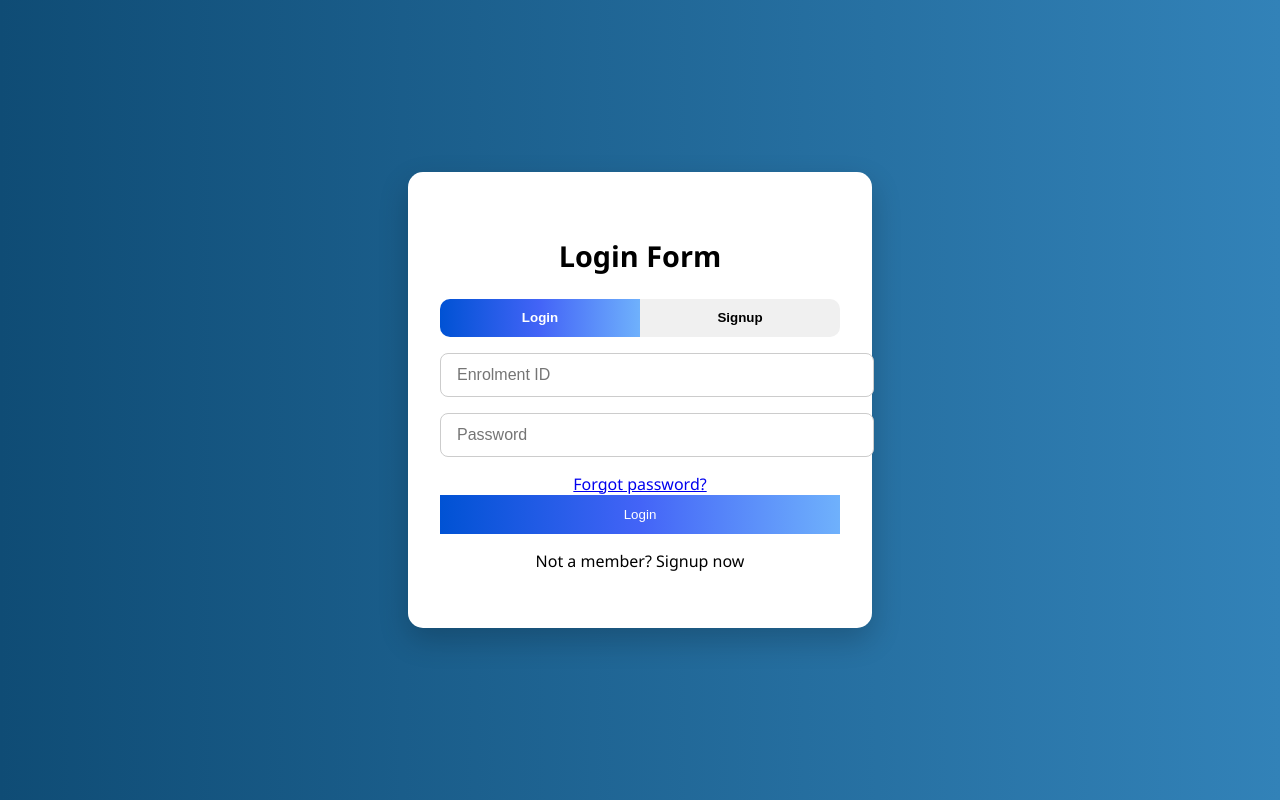
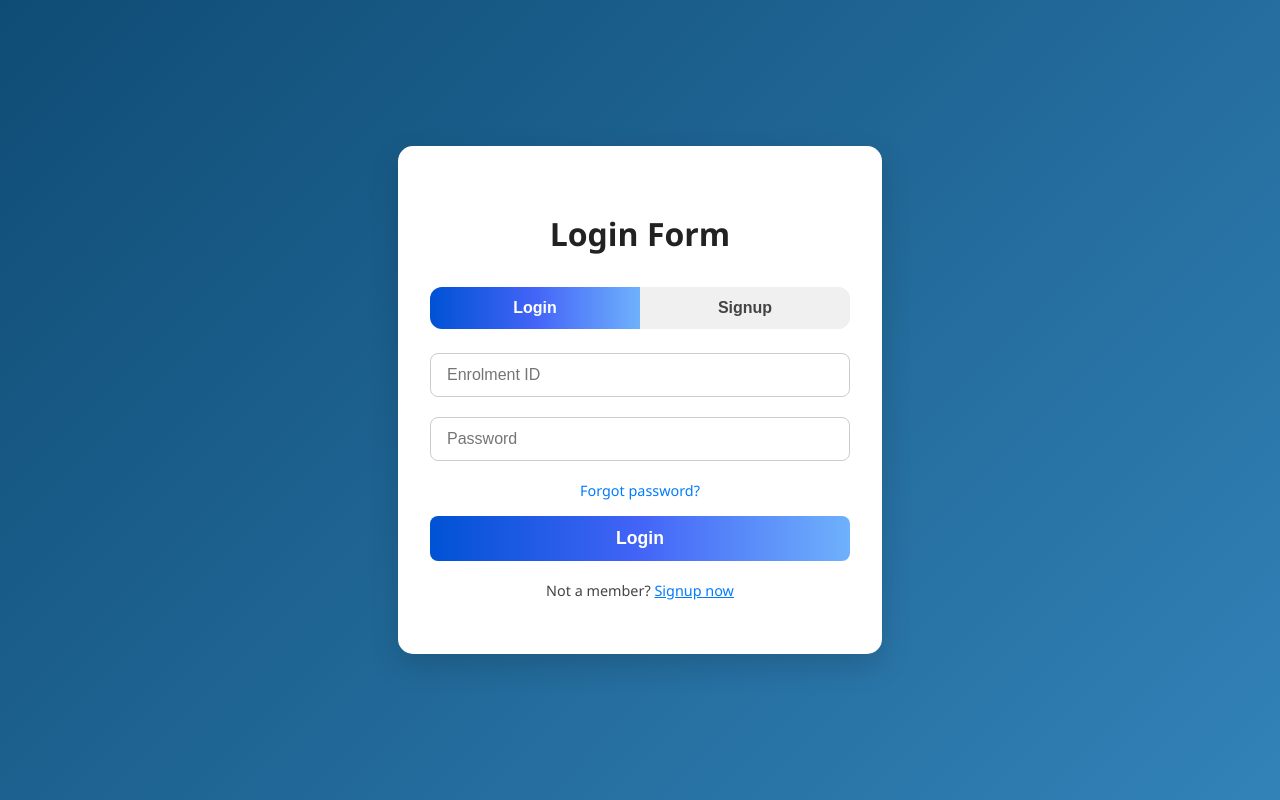
Before and after one commit to simona-cholakova/noteXchange, a React (Create React App) app in the folder frontend/: page /login in a window 1280 px wide. Built offline with nearby package versions, Linux system fonts and the light colour scheme.

Commit message:
login/register style fixed

```diff
--- a/frontend/src/components/AuthForm.js
+++ b/frontend/src/components/AuthForm.js
@@ -31,9 +31,7 @@ const AuthForm = () => {
                     password: formData.password
                 });
 
-                // Assuming loginResponse is the parsed JSON response with a `user` object:
                 if (loginResponse.user) {
-                    // Save user info (with enrolment_id etc.) to localStorage
                     localStorage.setItem('user', JSON.stringify(loginResponse.user));
                 }
 
@@ -49,13 +47,35 @@ const AuthForm = () => {
                 }
 
             } else {
+                // Register the user
                 await register(formData);
-                navigate('/login');
+
+                // After successful registration, perform login automatically
+                const loginResponse = await login({
+                    enrolment_id: formData.enrolment_id,
+                    password: formData.password
+                });
+
+                if (loginResponse.user) {
+                    localStorage.setItem('user', JSON.stringify(loginResponse.user));
+                }
+
+                const homepageRes = await fetch('http://88.200.63.148:9333/api/homepage', {
+                    credentials: 'include'
+                });
+                const homepageData = await homepageRes.json();
+
+                if (homepageData.homepage === 'provider') {
+                    navigate('/provider-home');
+                } else {
+                    navigate('/student-home');
+                }
             }
         } catch (err) {
-            setError(err.response?.data?.message || 'Something went wrong');
+            setError(err.message || 'Something went wrong');
         }
     };
+
 
 
     return (
--- a/frontend/src/styles/AuthForm.css
+++ b/frontend/src/styles/AuthForm.css
@@ -1,69 +1,168 @@
+/* Wrapper centers the form and sets background */
 .auth-form-wrapper {
   display: flex;
   justify-content: center;
   align-items: center;
   min-height: 100vh;
-  background: linear-gradient(to right, #0f4c75, #3282b8);
+  background: linear-gradient(135deg, #0f4c75, #3282b8);
   font-family: 'Segoe UI', Tahoma, Geneva, Verdana, sans-serif;
+  padding: 1rem;
+  box-sizing: border-box;
 }
 
+/* Card container for the form */
 .auth-form-card {
-  background: white;
+  background: #fff;
   padding: 2.5rem 2rem;
   border-radius: 15px;
-  box-shadow: 0 12px 30px rgba(0, 0, 0, 0.2);
+  box-shadow: 0 12px 30px rgba(0, 0, 0, 0.15);
   width: 100%;
-  max-width: 400px;
+  max-width: 420px;
   text-align: center;
+  transition: box-shadow 0.3s ease;
 }
 
-.auth-form-card h2 {
-  margin-bottom: 1.5rem;
-  color: #000;
-  font-size: 1.8rem;
+.auth-form-card:hover {
+  box-shadow: 0 16px 40px rgba(0, 0, 0, 0.25);
 }
 
+/* Form heading */
+.auth-form-card h2 {
+  margin-bottom: 2rem;
+  color: #222;
+  font-size: 2rem;
+  font-weight: 700;
+}
+
+/* Tab buttons container */
 .tab-buttons {
   display: flex;
-  margin-bottom: 1rem;
-  border-radius: 10px;
+  margin-bottom: 1.5rem;
+  border-radius: 12px;
   overflow: hidden;
+  box-shadow: inset 0 0 5px rgba(0,0,0,0.1);
 }
 
+/* Individual tab buttons */
 .tab-buttons button {
   flex: 1;
-  padding: 0.7rem;
+  padding: 0.75rem 1rem;
   border: none;
   cursor: pointer;
-  font-weight: bold;
+  font-weight: 600;
+  font-size: 1rem;
   background-color: #f0f0f0;
-  transition: 0.3s;
+  color: #444;
+  transition: background-color 0.3s, color 0.3s;
+  user-select: none;
+}
+
+.tab-buttons button:not(.active):hover {
+  background-color: #d9e6ff;
 }
 
 .tab-buttons button.active {
-  background: linear-gradient(to right, #0052d4, #4364f7, #6fb1fc);
+  background: linear-gradient(90deg, #0052d4, #4364f7, #6fb1fc);
   color: white;
 }
 
-.auth-form-card input {
+/* Input fields */
+.auth-form-card input[type="text"],
+.auth-form-card input[type="email"],
+.auth-form-card input[type="password"] {
   width: 100%;
-  padding: 0.75rem 1rem;
-  margin-bottom: 1rem;
-  border: 1px solid #ccc;
+  padding: 12px 16px;
+  margin-bottom: 1.25rem;
   border-radius: 8px;
+  border: 1.5px solid #ccc;
   font-size: 1rem;
-  transition: border-color 0.2s;
+  transition: border-color 0.3s, box-shadow 0.3s;
+  box-sizing: border-box;
 }
 
-.auth-form-card input:focus {
+.auth-form-card input[type="text"]:focus,
+.auth-form-card input[type="email"]:focus,
+.auth-form-card input[type="password"]:focus {
   border-color: #007bff;
+  box-shadow: 0 0 6px rgba(0, 123, 255, 0.5);
   outline: none;
 }
 
+/* Forgot password link */
+.forgot-password {
+  display: block;
+  margin-bottom: 1rem;
+  font-size: 0.9rem;
+  color: #007bff;
+  text-decoration: none;
+  cursor: pointer;
+  transition: color 0.2s;
+}
+
+.forgot-password:hover {
+  color: #0056b3;
+  text-decoration: underline;
+}
+
+/* Error message styling */
+.error-msg {
+  color: #d9534f;
+  font-size: 0.9rem;
+  margin-bottom: 1rem;
+  font-weight: 600;
+}
+
+/* Submit button */
 .submit-btn {
   width: 100%;
-  padding: 0.75rem 1rem;
-  background: linear-gradient(to right, #0052d4, #4364f7, #6fb1fc);
+  padding: 12px 16px;
+  background: linear-gradient(90deg, #0052d4, #4364f7, #6fb1fc);
+  border: none;
+  border-radius: 8px;
   color: white;
-  border: none;
+  font-size: 1.1rem;
+  font-weight: 700;
+  cursor: pointer;
+  transition: background 0.3s ease;
+  user-select: none;
 }
+
+.submit-btn:hover {
+  background: linear-gradient(90deg, #003d99, #355bbf, #599dfc);
+}
+
+/* Toggle link below the button */
+.toggle-link {
+  margin-top: 1.25rem;
+  font-size: 0.9rem;
+  color: #444;
+  user-select: none;
+}
+
+.toggle-link span {
+  color: #007bff;
+  cursor: pointer;
+  text-decoration: underline;
+  transition: color 0.2s ease;
+}
+
+.toggle-link span:hover {
+  color: #0056b3;
+}
+
+/* Responsive adjustments */
+@media (max-width: 480px) {
+  .auth-form-card {
+    padding: 2rem 1.5rem;
+  }
+
+  .tab-buttons button {
+    font-size: 0.9rem;
+    padding: 0.6rem 0.75rem;
+  }
+
+  .submit-btn {
+    font-size: 1rem;
+    padding: 10px 14px;
+  }
+}
```
